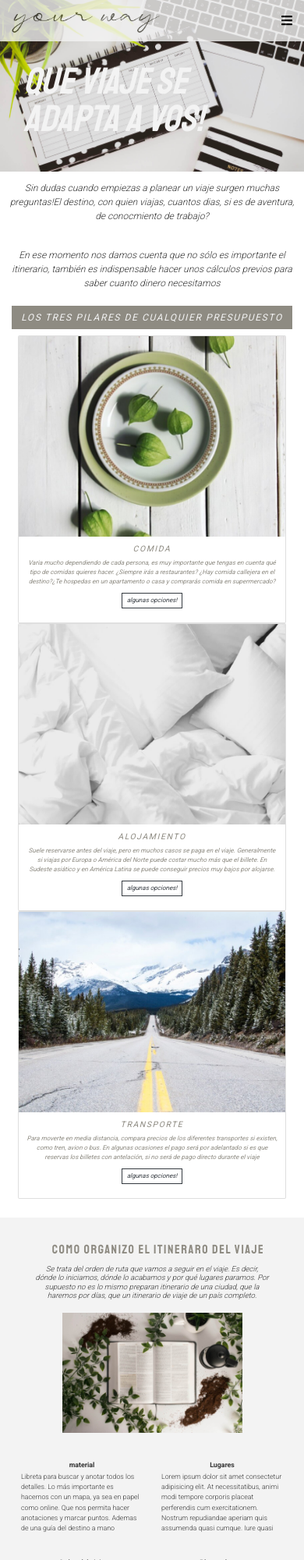
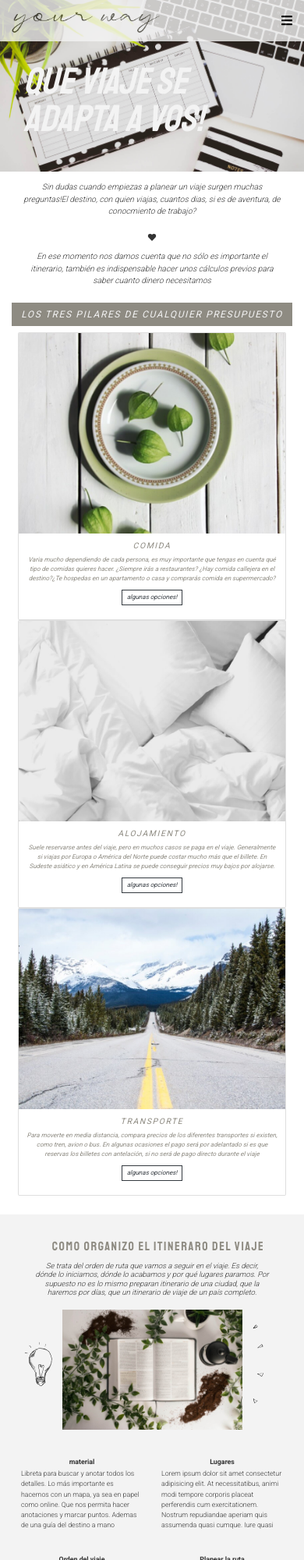
Before and after one commit to camilayacante/yourway, a website: page guia-viajera.html in a window 390 px wide. Shown: the top 2000 px of the page at 78% size. Drawn offline with nearby package versions, Linux system fonts and the light colour scheme.

Commit message:
cambio fondo nosotras

```diff
--- a/guia-viajera.html
+++ b/guia-viajera.html
@@ -33,9 +33,10 @@
             </div>
         </section>
         <section class="container presupuesto">
-            <div class="row align-middle">
-                <p class="col-12 col-md-6 vertical-align: middle; txt-presupuesto">Sin dudas cuando empiezas a planear un viaje surgen muchas preguntas!El destino, con quien viajas, cuantos dias, si es de aventura, de conocmiento de trabajo?</p>
-                <p class="col-12 col-md-6 vertical-align: middle; txt-presupuesto">En ese momento nos damos cuenta que no sólo es importante el itinerario, también es indispensable hacer unos cálculos previos para saber cuanto dinero necesitamos</p>
+            <div class="row m-auto align-middle">
+                <p class="col-12 col-md-5 vertical-align: middle; txt-presupuesto">Sin dudas cuando empiezas a planear un viaje surgen muchas preguntas!El destino, con quien viajas, cuantos dias, si es de aventura, de conocmiento de trabajo?</p>
+                <i class="col-12 col-md-1 m-auto fas fa-heart"></i>
+                <p class="col-12 col-md-5 vertical-align: middle; txt-presupuesto">En ese momento nos damos cuenta que no sólo es importante el itinerario, también es indispensable hacer unos cálculos previos para saber cuanto dinero necesitamos</p>
             </div>
             <h3 class="fondo-gris-claro p-3">los tres pilares de cualquier presupuesto</h3>
             <div class="card-deck m-3">
@@ -102,7 +103,7 @@
                         <h4>Se trata del orden de ruta que vamos a seguir en el viaje. Es decir, dónde lo iniciamos, dónde lo acabamos y por qué lugares paramos. Por supuesto no es lo mismo preparan itinerario de una ciudad, que la haremos por días, que un itinerario de viaje de un país completo. </h4>
                     </div>
                 </div>
-                <div class="m-auto pt-4">
+                <div class="m-auto pt-4 fondo-foco">
                     <img src="fotos/seccion/itinerario.jpg" alt="">
                 </div>
                 <div class="row mt-5 items">
--- a/scss/style.scss
+++ b/scss/style.scss
@@ -175,6 +175,12 @@ header{
         }
     }
 }
+.fondo-cohete {
+    background-image: url(../fotos/fondos/fondo-cohete.svg);
+    background-repeat: no-repeat;
+    background-position: right, center;
+    background-size: cover;
+}
 // NOSOTRAS
 .fondo-nosotras{
     background-image: url(../fotos/fondos/fondo-nosotras.jpg);
@@ -182,7 +188,6 @@ header{
     padding: 6rem;
     background-repeat: no-repeat;
     background-position: left, bottom;
-    margin-top: 2rem;
 }
 .titulo{
     @include tipografia($font-secundary, normal, 6rem, $gris-oscuro);
@@ -294,10 +299,12 @@ header{
         }
 }
 .presupuesto {
-    @include tipografia($font-primary, 300, 1.5rem, $gris-oscuro);
+    @include tipografia($font-primary, 300, 1.3rem, $gris-oscuro);
     font-style: italic;
+    text-align: center;
     .txt-presupuesto{
-        padding: 3rem;
+        padding-top: 3rem;
+        padding-bottom: 3rem;
     }
     h3{
         @include tipografia($font-primary, normal, 1.5rem, $blanco);
@@ -318,6 +325,12 @@ header{
         @include tipografia($font-primary, normal, .9rem, $gris-claro);
 
     }
+}
+.fondo-foco {
+    background-image: url(../fotos/fondos/fondo-foco.svg);
+    background-repeat: no-repeat;
+    background-position: top;
+    background-size: 100%;
 }
 .itinerario{
     h3{
@@ -545,12 +558,12 @@ footer {
     }
     .navbar-nav{
         margin-top: 20vh;
-    }
-    .nav-link{
-        font-size: 2.3rem;
-        font-weight: bold;
-        margin-top: 2.5rem;
-        margin-right: 0px;
+        .nav-link{
+            font-size: 2.3rem;
+            font-weight: bold;
+            margin-top: 2.5rem;
+            margin-right: 0px!important;
+        }
     }
 }
 @media (max-width: 768px) {
```
Also changed, not shown: index.html (+1 -1 lines), nosotras.html (+1 -1 lines), css/style.css, fotos/fondos/aaa.jpg (added), fotos/fondos/fondo-cohete.svg (added), fotos/fondos/fondo-foco.svg (added), fotos/fondos/fondo-nosotras.jpg.
